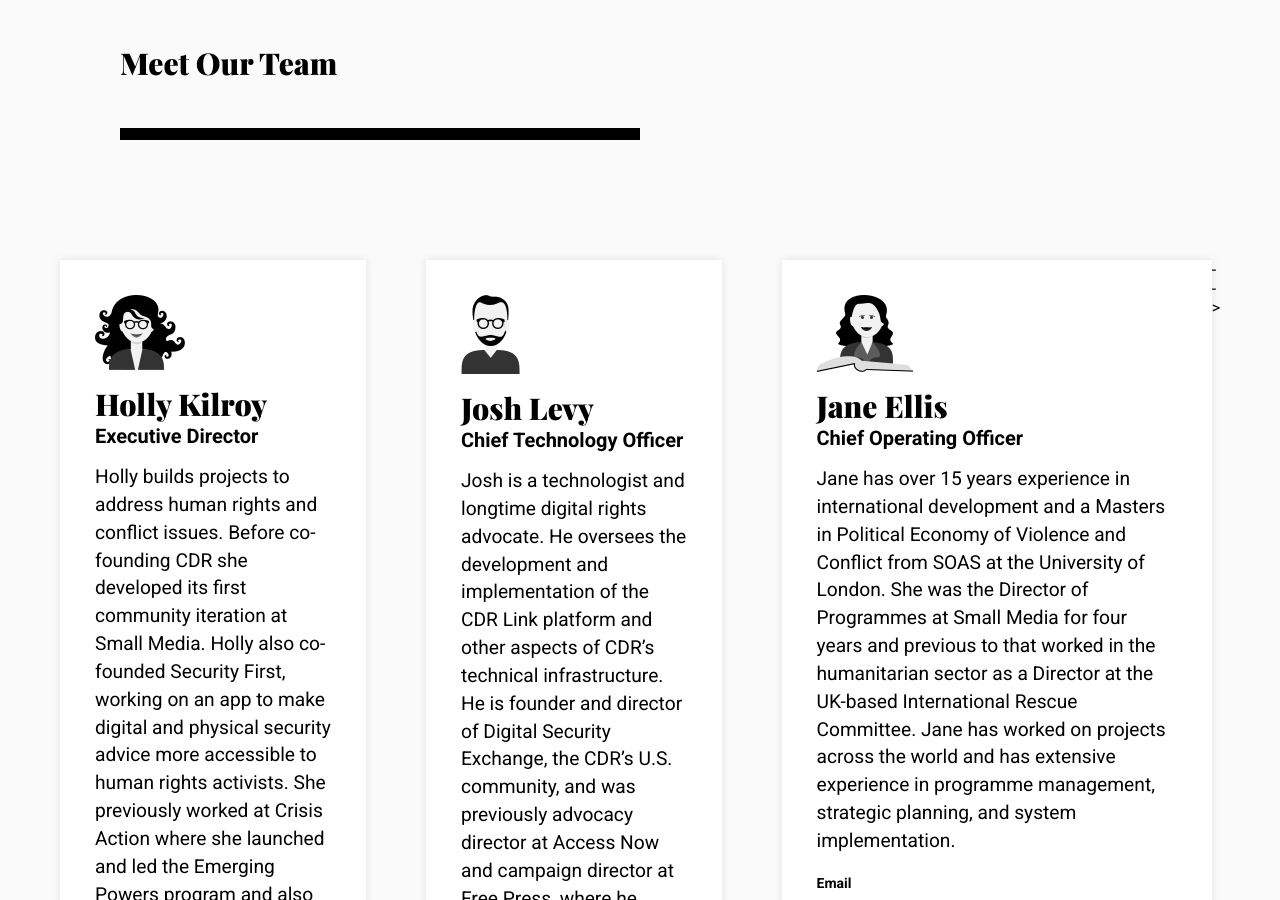
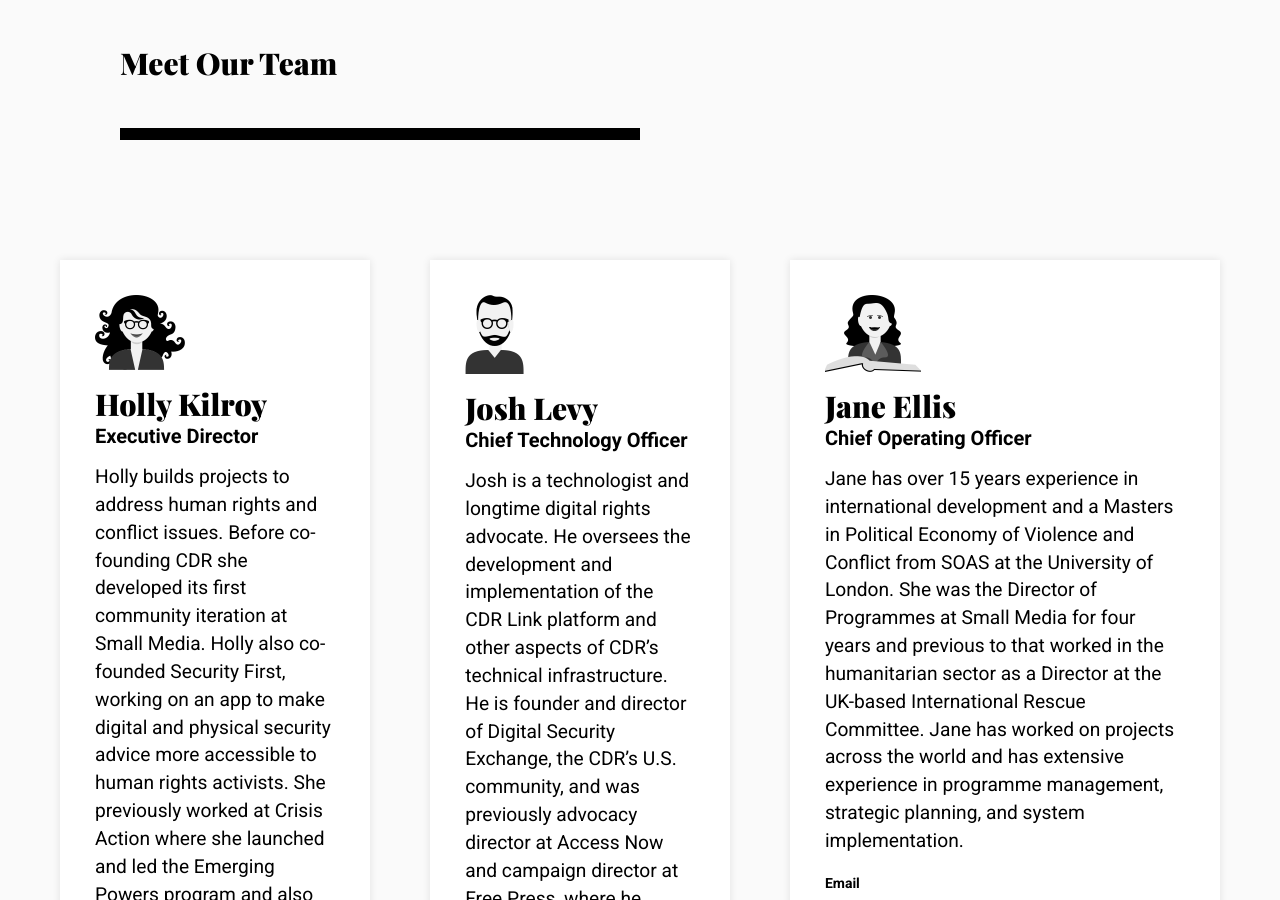
Before and after one commit to redaranj/landing, a Jekyll site: the page built from index.md, in a window 1280 px wide and 900 px high, scrolled down 1501 px. Built offline with Jekyll 4.4.1, drawn with Linux system fonts in a browser that asks for light colours.

Commit message:
site fixes

```diff
--- a/index.md
+++ b/index.md
@@ -146,7 +146,7 @@ layout: default
 						<dt>PGP Fingerprint</dt>
 						<dd>B56A D510 3142 2364 69C7 3961 A0A3 67A5 84C9 F275 | <a href="assets/pgp-keys/ingrid.txt" target="_blank">PGP Key</a></dd>
 					</dl>
-				</div><!-- .profile --> -->
+				</div><!-- .profile -->
 
 
 		</div><!-- .profiles -->
```
